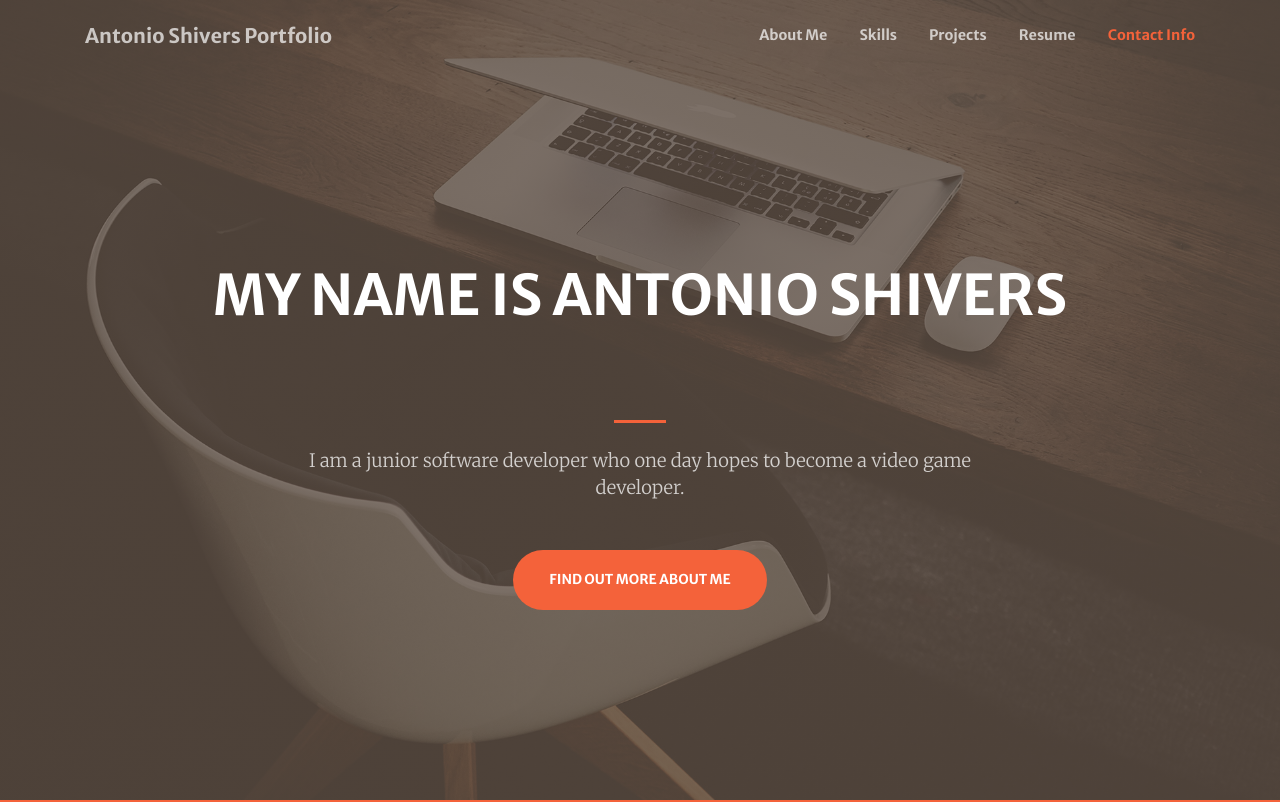
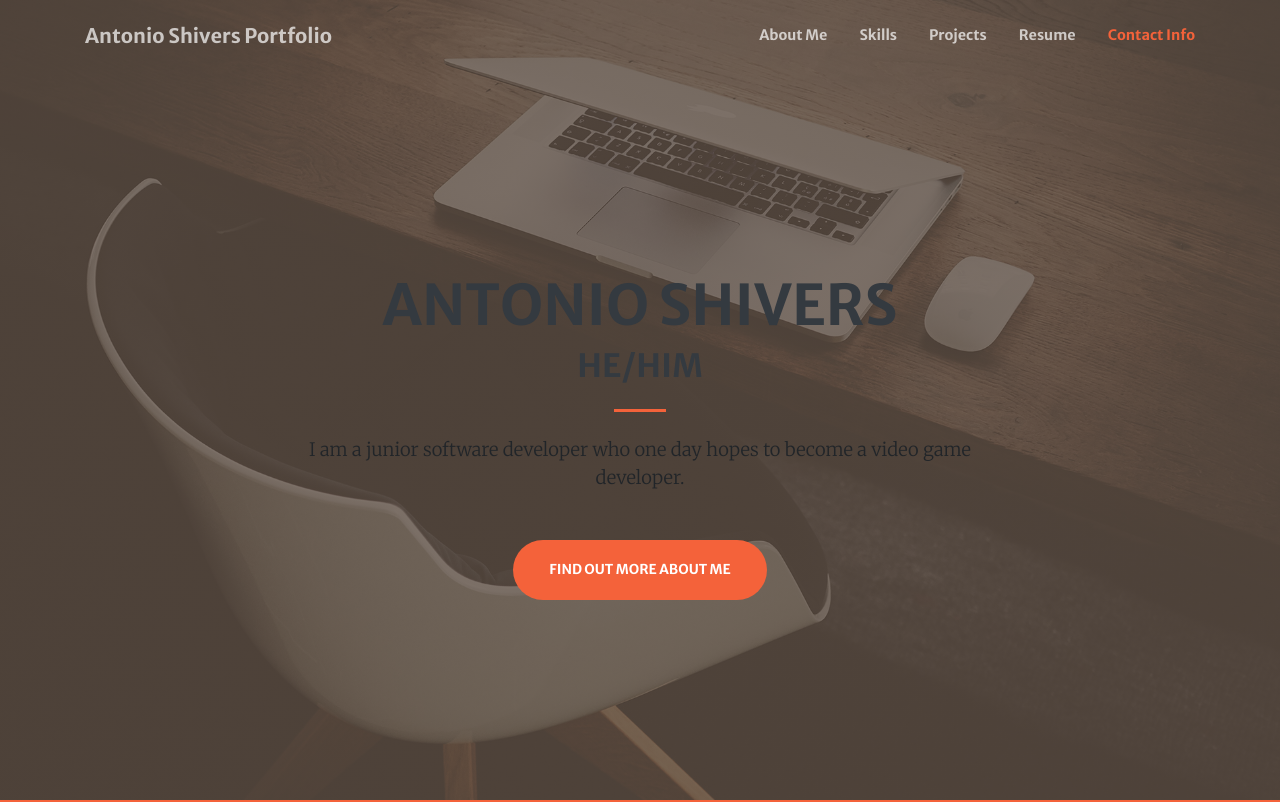
Before and after one commit to gitlep1/gitlep1.github.io, a website: page index.html in a window 1280 px wide. Shown: the top 802 px of the page. Drawn offline with nearby package versions, Linux system fonts and the light colour scheme; files whose address does not match are found by name.

Commit message:
changed my header

```diff
--- a/index.html
+++ b/index.html
@@ -38,13 +38,13 @@
          <div class="container h-100">
             <div class="row h-100 align-items-center justify-content-center text-center">
                <div class="col-lg-10 align-self-end">
-                  <h1 class="text-uppercase text-white font-weight-bold">My name is Antonio Shivers<br>
-                  <br>
+                  <h1 class="text-uppercase text-dark font-weight-bold">Antonio Shivers<br>
                   </h1>
+                  <h2 class="text-uppercase text-dark font-weight-bold">HE/HIM<br></h2>
                   <hr class="divider my-4" />
                </div>
                <div class="col-lg-8 align-self-baseline">
-                  <p class="text-white-75 font-weight-light mb-5">I am a junior software developer who one day hopes to become a video game developer.</p>
+                  <p class="text-black font-weight-light mb-5">I am a junior software developer who one day hopes to become a video game developer.</p>
                   <a class="btn btn-primary btn-xl js-scroll-trigger" href="#about">Find Out More About Me</a>
                </div>
             </div>
```
